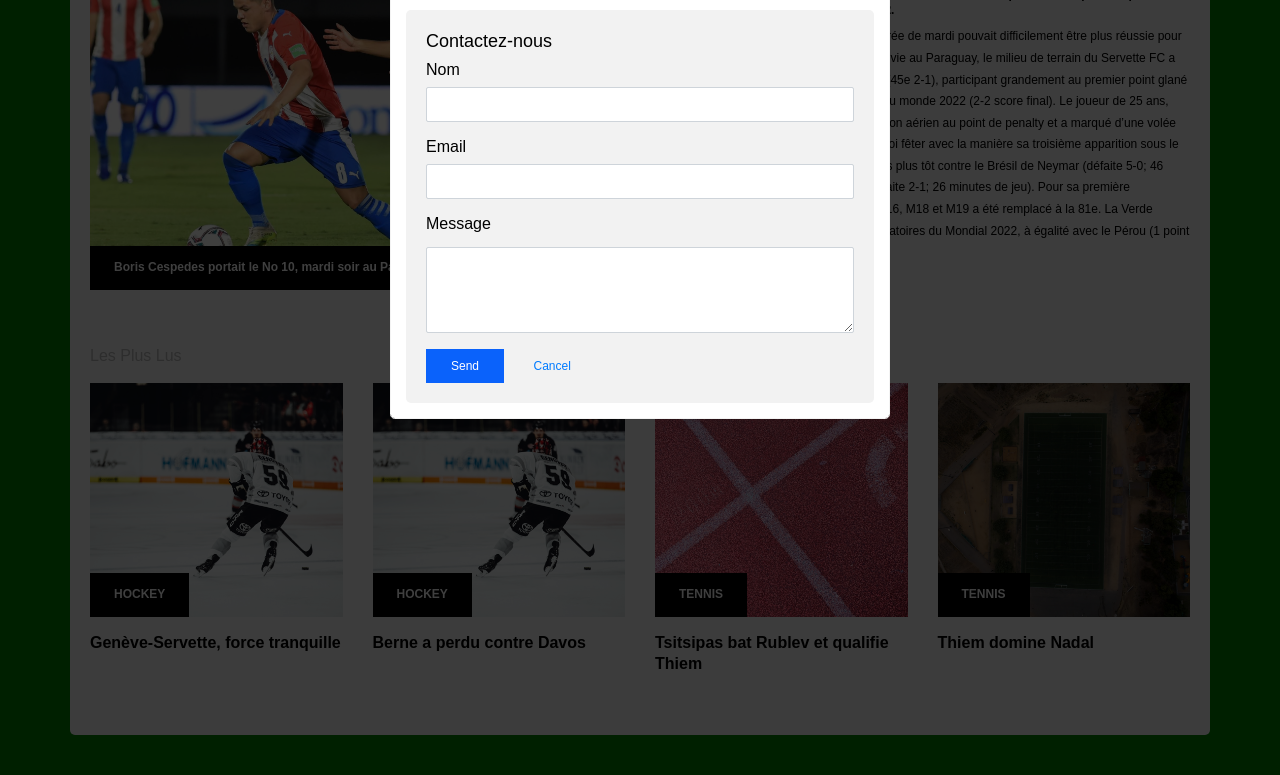
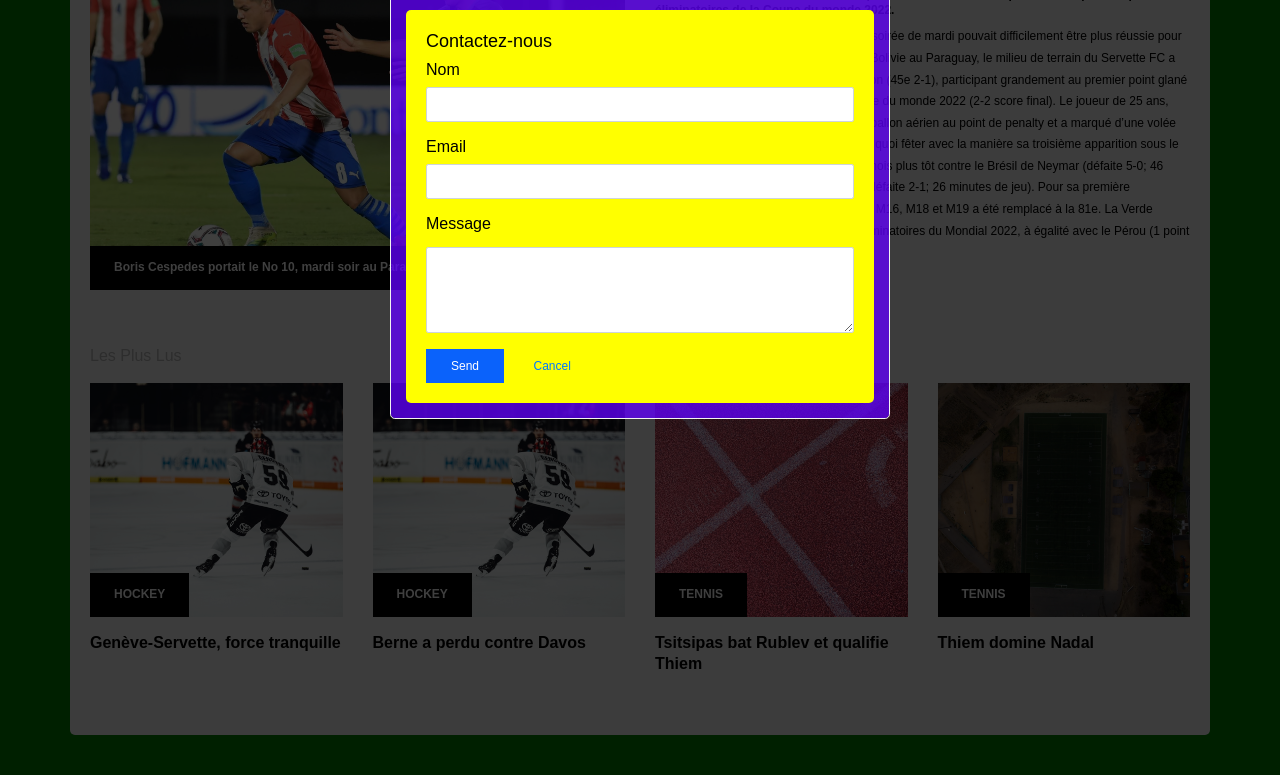
Before and after one commit to Realise-Formation-Digital/20.10-Bootstrap-SportNewspaper, a PHP site: page /pages/football.html in a window 1280 px wide, after a click on "Contact". Shown: the part 744-1519 px from the top of the page. Run offline with PHP 8.4, Linux system fonts and the light colour scheme; style sheets or scripts are compiled from the project's sources; some web fonts are replaced.

Commit message:
contact modal terrific color changed

```diff
--- a/build/css/style.css
+++ b/build/css/style.css
@@ -10,8 +10,12 @@ body {
   background-color: rgba(4, 0, 255, 0.25);
 }
 
-#newPageModal {
-  background-color: rgba(98, 0, 255, 0.5);
+#contact-modal-content {
+  background-color: rgba(98, 0, 255, 0.75);
+}
+
+.contact-modal-content-adresse {
+  background-color: yellow;
 }
 
 /*# sourceMappingURL=style.css.map */
--- a/pages/aboutus.html
+++ b/pages/aboutus.html
@@ -18,6 +18,7 @@
   <link rel="stylesheet" href="../assets/css/style.css">
   <link rel="stylesheet" href="../style.css">
   <link rel="stylesheet" href="../Page_formulaire.css">
+  <link rel="stylesheet" href="build/css/style.css">
   <!-- endinject -->
 
 </head>
--- a/pages/football.html
+++ b/pages/football.html
@@ -18,6 +18,7 @@
   <link rel="stylesheet" href="../assets/css/style.css">
   <link rel="stylesheet" href="../style.css">
   <link rel="stylesheet" href="../Page_formulaire.css">
+  <link rel="stylesheet" href="build/css/style.css">
   <!-- endinject -->
 </head>
 
@@ -285,14 +286,14 @@
   <!-- Contact Modal HTML -->
   <div id="contactModal" class="modal fade">
     <div class="modal-dialog contact-modal">
-      <div class="modal-content">
+      <div class="modal-content" id="contact-modal-content">
         <div class="modal-header">
           <h4 class="modal-title">Contact</h4>
           <button type="button" class="close" data-dismiss="modal" aria-hidden="true">&times;</button>
         </div>
         <div class="modal-body">
           <!-- Google maps-->
-          <div class="container">
+          <div class="container contact-modal-content-adresse">
             <div class="row">
               <div class="col">
                 <h4>Adresse</h4>
@@ -310,7 +311,7 @@
               </div>
             </div>
           </div><br>
-          <div class="container">
+          <div class="container contact-modal-content-adresse">
             <div class="row">
               <div class="col">
                 <h4>Localisation</h4>
@@ -321,9 +322,9 @@
               </div>
             </div>
           </div><br>
-          <div class="container">
 
-            <!-- partial -->
+
+          <div class="container contact-modal-content-adresse">
             <div class="row">
               <div class="col">
                 <h4>Contactez-nous</h4>
--- a/pages/hockey.html
+++ b/pages/hockey.html
@@ -18,6 +18,7 @@
   <link rel="stylesheet" href="../assets/css/style.css">
   <link rel="stylesheet" href="../style.css">
   <link rel="stylesheet" href="../Page_formulaire.css">
+  <link rel="stylesheet" href="build/css/style.css">
   <!-- endinject -->
 
 </head>
--- a/pages/tennis.html
+++ b/pages/tennis.html
@@ -18,6 +18,7 @@
   <link rel="stylesheet" href="../assets/css/style.css">
   <link rel="stylesheet" href="../style.css">
   <link rel="stylesheet" href="../Page_formulaire.css">
+  <link rel="stylesheet" href="build/css/style.css">
   <!-- endinject -->
 </head>
 
--- a/src/scss/style.scss
+++ b/src/scss/style.scss
@@ -10,6 +10,10 @@ body{
     background-color: rgba($color: rgb(4, 0, 255), $alpha: 0.25);
 }
 
-#newPageModal{
-    background-color: rgba($color: #6200ff, $alpha: 0.5);
+#contact-modal-content{
+    background-color: rgba($color: #6200ff, $alpha: 0.75);
 }
+
+.contact-modal-content-adresse{
+    background-color: yellow;
+}
```
Also changed, not shown: index.html (+5 -5 lines), 1 other file.
